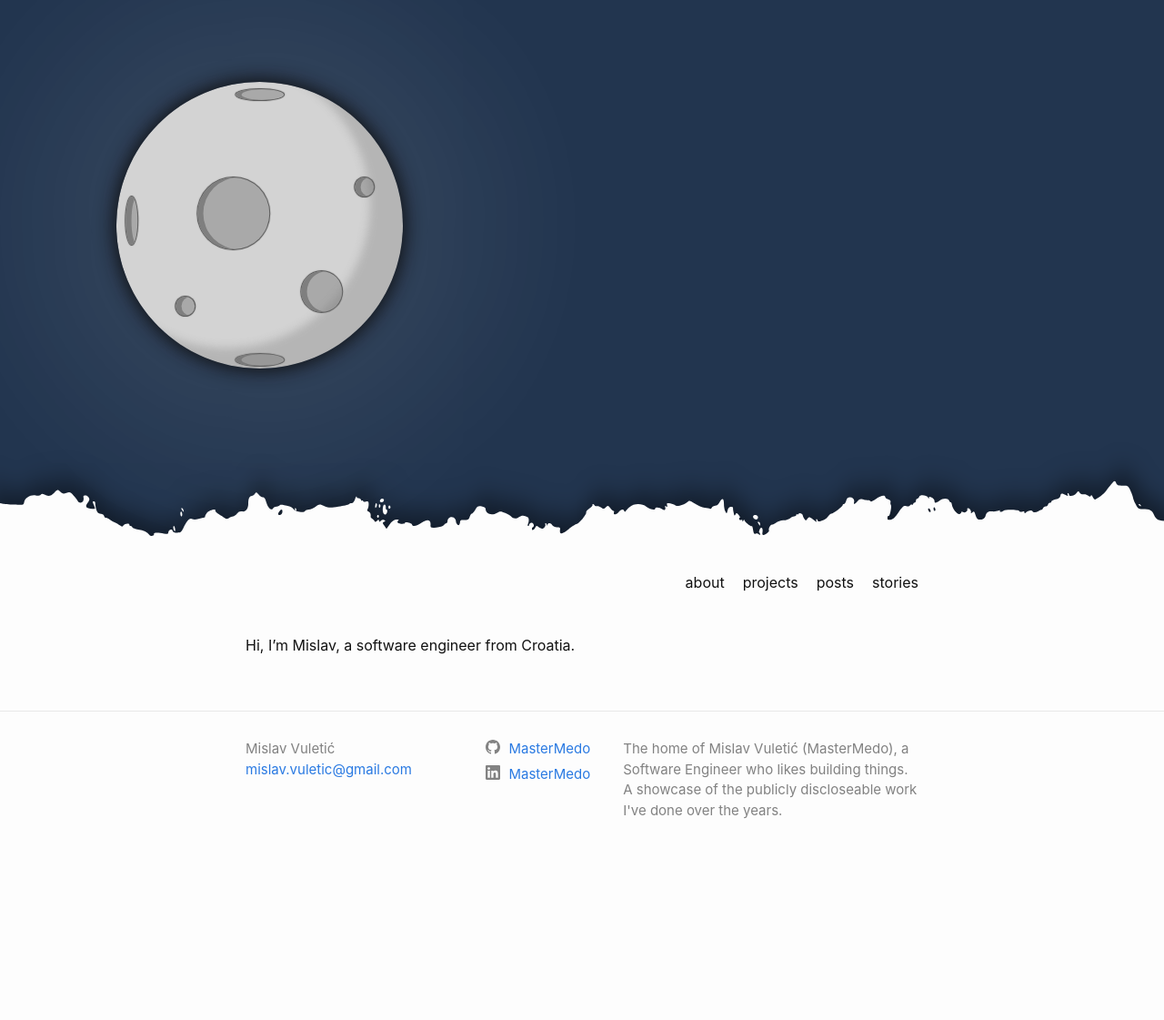
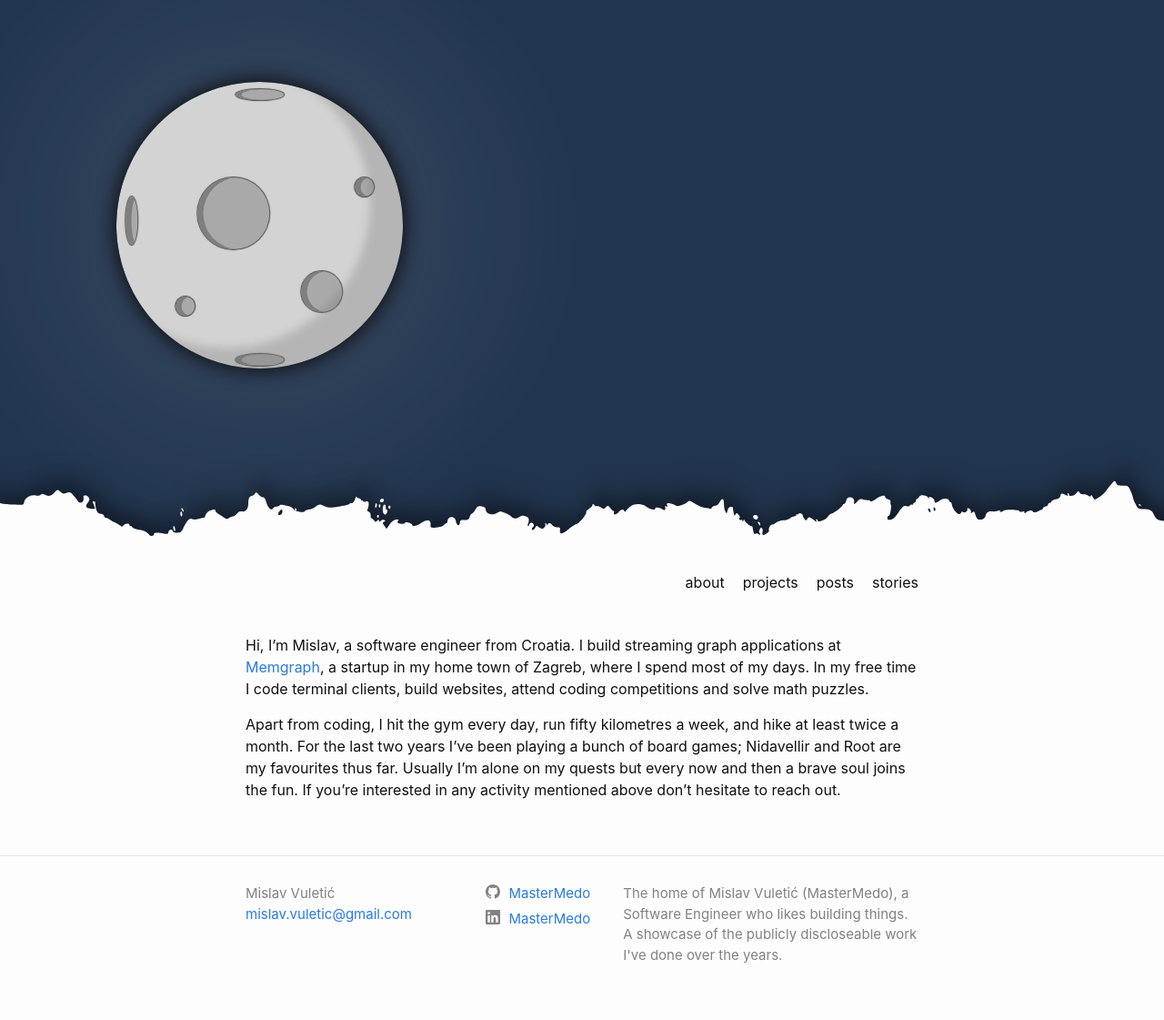
Before and after one commit to MasterMedo/mastermedo.github.io, a Jekyll site: the page built from about.md, in a window 1280 px wide. Shown: the whole page at 91% size. Built offline with Jekyll 4.4.1, drawn with Linux system fonts in a browser that asks for light colours; before the commit the page ends 962 px from its top, so only the background shows below that.

Commit message:
update about me page

```diff
--- a/about.md
+++ b/about.md
@@ -5,3 +5,10 @@ permalink: /about
 ---
 
 Hi, I'm Mislav, a software engineer from Croatia.
+I build streaming graph applications at [Memgraph](https://memgraph.com/), a startup in my home town of Zagreb, where I spend most of my days.
+In my free time I code terminal clients, build websites, attend coding competitions and solve math puzzles.
+
+Apart from coding, I hit the gym every day, run fifty kilometres a week, and hike at least twice a month.
+For the last two years I've been playing a bunch of board games; Nidavellir and Root are my favourites thus far.
+Usually I'm alone on my quests but every now and then a brave soul joins the fun.
+If you're interested in any activity mentioned above don't hesitate to reach out.
```
